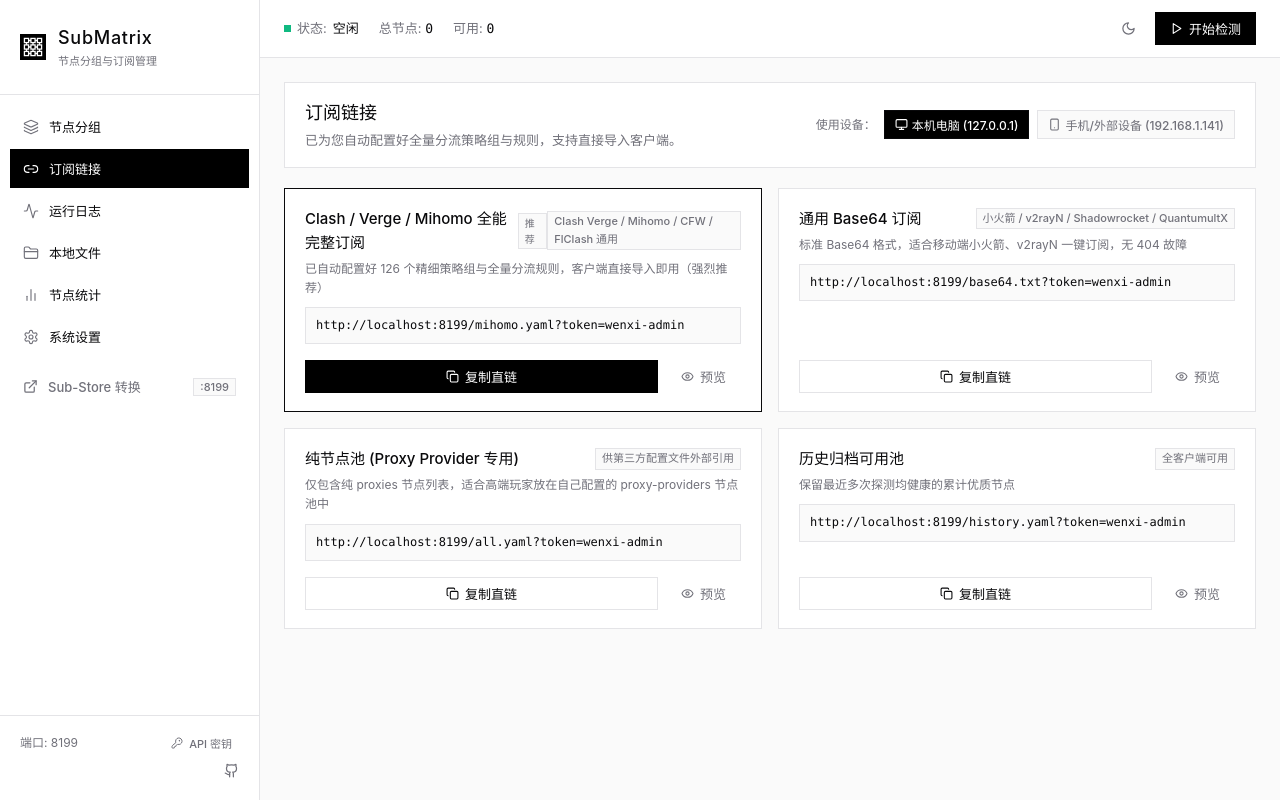
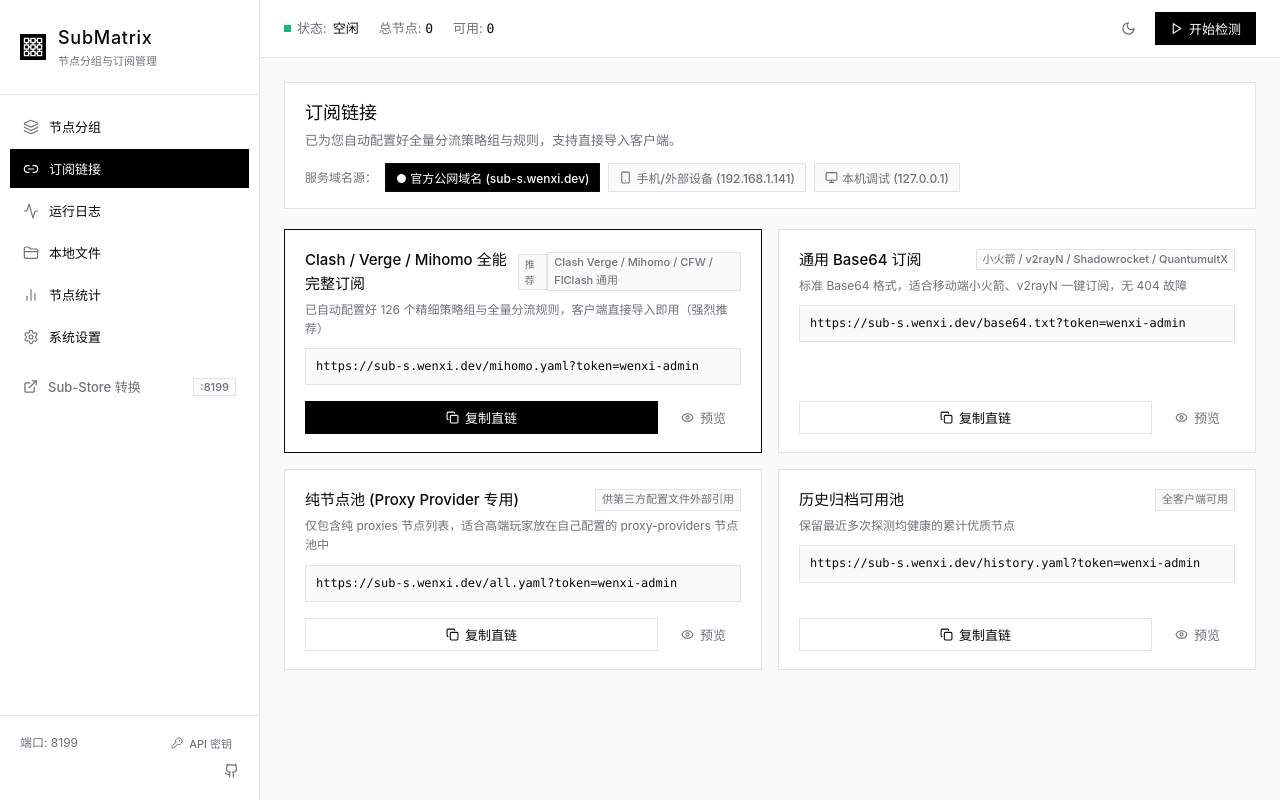
Before and after one commit to Wenaixi/submatrix, a React (Vite) app in the folder frontend/: page / in a window 1280 px wide. Both pictures are taken after a click on the button "订阅链接". Built offline with nearby package versions, Linux system fonts and the light colour scheme; no server answers.

Commit message:
feat(export): 正式支持官方公网域名(https://sub-s.wenxi.dev)基准自适应与三模直链分发

```diff
--- a/frontend/src/views/SubscriptionsView.tsx
+++ b/frontend/src/views/SubscriptionsView.tsx
@@ -10,15 +10,22 @@ interface SubscriptionsViewProps {
 export const SubscriptionsView: React.FC<SubscriptionsViewProps> = ({ listenPort, apiKey }) => {
   const { showToast } = useToast();
   const [previewContent, setPreviewContent] = useState<{ title: string; text: string } | null>(null);
-  const [selectedHostMode, setSelectedHostMode] = useState<'local' | 'lan'>('local');
+  // 优先默认采用主人的官方公网域名
+  const [selectedHostMode, setSelectedHostMode] = useState<'public' | 'lan' | 'local'>('public');
 
-  const protocol = location.protocol;
-  const portStr = listenPort ? (listenPort.startsWith(":") ? listenPort : ":" + listenPort) : (location.port ? ":" + location.port : "");
   const tokenQuery = apiKey ? `?token=${encodeURIComponent(apiKey)}` : "";
+  const publicOrigin = "https://sub-s.wenxi.dev";
+  const lanOrigin = "http://192.168.1.141:8199";
+  const localOrigin = "http://127.0.0.1:8199";
 
-  // 宿主机局域网真实 IP（支持手机、小火箭、同一 Wi-Fi 下设备访问）
-  const lanHost = "192.168.1.141";
-  const activeHost = selectedHostMode === 'lan' ? lanHost : location.hostname;
+  const getBaseOrigin = () => {
+    switch (selectedHostMode) {
+      case 'public': return publicOrigin;
+      case 'lan': return lanOrigin;
+      case 'local': return localOrigin;
+      default: return publicOrigin;
+    }
+  };
 
   const subItems = [
     {
@@ -98,25 +105,25 @@ export const SubscriptionsView: React.FC<SubscriptionsViewProps> = ({ listenPort
           </p>
         </div>
 
-        {/* 客户端使用场景切换：本机回路 vs 手机局域网 */}
-        <div style={{ display: 'flex', alignItems: 'center', gap: '8px' }}>
-          <span style={{ fontSize: '12px', color: 'var(--text-secondary)' }}>使用设备：</span>
+        {/* 客户端使用场景切换：官方公网域名 vs 手机局域网 vs 本机电脑 */}
+        <div style={{ display: 'flex', alignItems: 'center', gap: '8px', flexWrap: 'wrap' }}>
+          <span style={{ fontSize: '12px', color: 'var(--text-secondary)' }}>服务域名源：</span>
           <button
             type="button"
-            onClick={() => setSelectedHostMode('local')}
+            onClick={() => setSelectedHostMode('public')}
             style={{
               padding: '5px 10px',
               fontSize: '12px',
               cursor: 'pointer',
-              border: selectedHostMode === 'local' ? '1px solid var(--border-black)' : '1px solid var(--border)',
-              background: selectedHostMode === 'local' ? 'var(--btn-primary-bg)' : 'var(--surface-1)',
-              color: selectedHostMode === 'local' ? 'var(--btn-primary-fg)' : 'var(--text-secondary)',
+              border: selectedHostMode === 'public' ? '1px solid var(--border-black)' : '1px solid var(--border)',
+              background: selectedHostMode === 'public' ? 'var(--btn-primary-bg)' : 'var(--surface-1)',
+              color: selectedHostMode === 'public' ? 'var(--btn-primary-fg)' : 'var(--text-secondary)',
               display: 'inline-flex',
               alignItems: 'center',
               gap: '4px'
             }}
           >
-            <Monitor size={13} /> 本机电脑 (127.0.0.1)
+            ● 官方公网域名 (sub-s.wenxi.dev)
           </button>
           <button
             type="button"
@@ -133,14 +140,31 @@ export const SubscriptionsView: React.FC<SubscriptionsViewProps> = ({ listenPort
               gap: '4px'
             }}
           >
-            <Smartphone size={13} /> 手机/外部设备 ({lanHost})
+            <Smartphone size={13} /> 手机/外部设备 (192.168.1.141)
+          </button>
+          <button
+            type="button"
+            onClick={() => setSelectedHostMode('local')}
+            style={{
+              padding: '5px 10px',
+              fontSize: '12px',
+              cursor: 'pointer',
+              border: selectedHostMode === 'local' ? '1px solid var(--border-black)' : '1px solid var(--border)',
+              background: selectedHostMode === 'local' ? 'var(--btn-primary-bg)' : 'var(--surface-1)',
+              color: selectedHostMode === 'local' ? 'var(--btn-primary-fg)' : 'var(--text-secondary)',
+              display: 'inline-flex',
+              alignItems: 'center',
+              gap: '4px'
+            }}
+          >
+            <Monitor size={13} /> 本机调试 (127.0.0.1)
           </button>
         </div>
       </div>
 
       <div style={{ display: 'grid', gridTemplateColumns: 'repeat(auto-fit, minmax(440px, 1fr))', gap: '16px' }}>
         {subItems.map((item, i) => {
-          const fullUrl = `${protocol}//${activeHost}${portStr}${item.path}${tokenQuery}`;
+          const fullUrl = `${getBaseOrigin()}${item.path}${tokenQuery}`;
           return (
             <div key={i} style={{
               background: 'var(--surface-2)',
```
Also changed, not shown: 2 other files (tests, documents, lock files or other folders).
